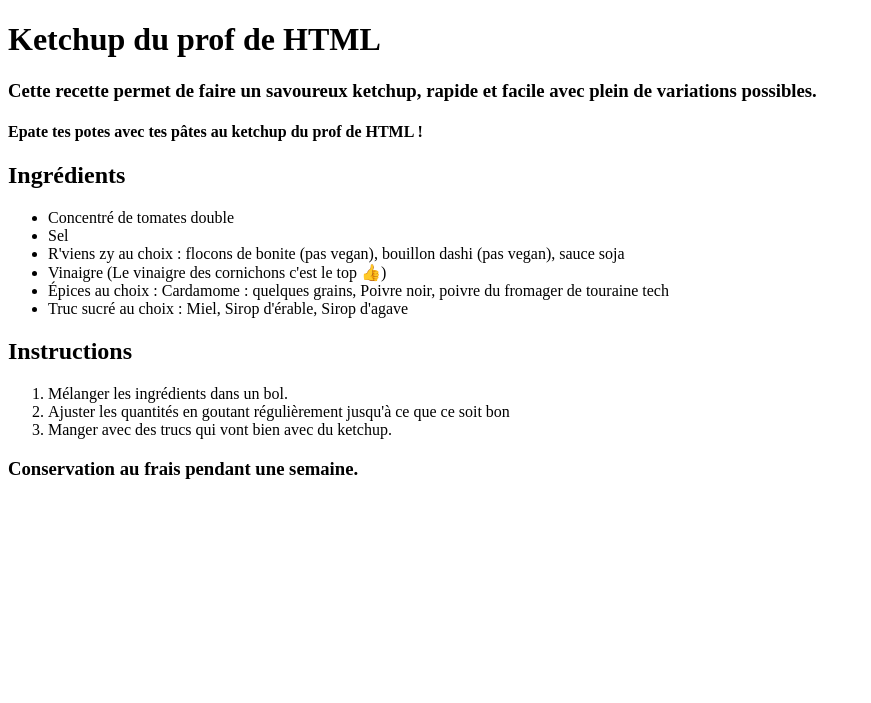
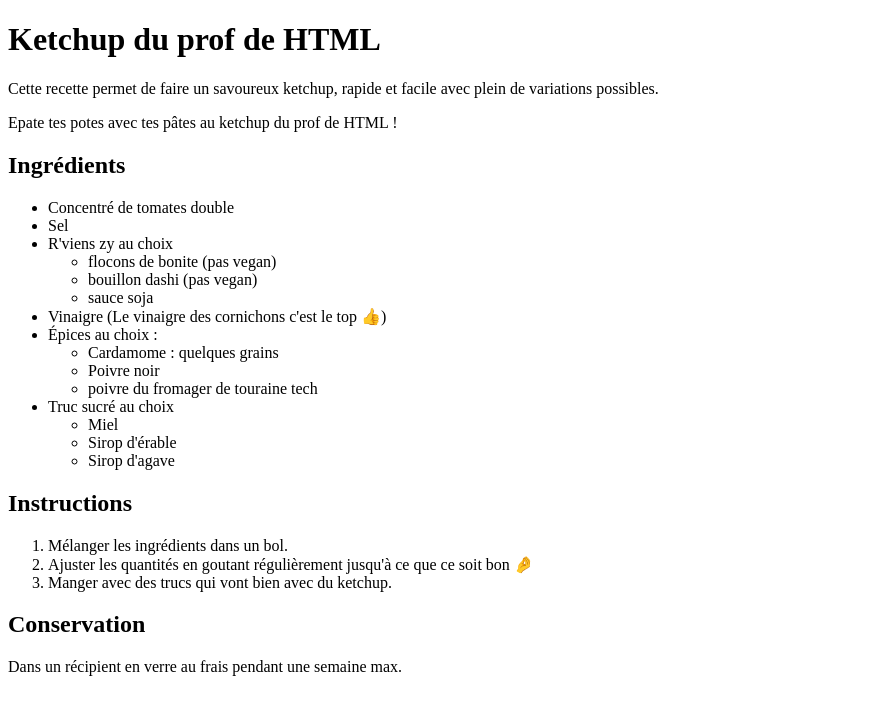
Before and after one commit to Luisa-hub12/site-statique-ghp, a plain HTML site: page index.html in a window 1280 px wide. Shown: the whole page, without its empty margins (0-871 px from the left). Drawn offline with Linux system fonts and the light colour scheme.

Commit message:
recette de ketchup.

```diff
--- a/index.html
+++ b/index.html
@@ -6,24 +6,51 @@
     <title>Document</title>
 </head>
 <body>
-    <h1>Ketchup du prof de HTML</h1>
-    <h3>Cette recette permet de faire un savoureux ketchup, rapide et facile avec plein de variations possibles.</h3>
-    <h4>Epate tes potes avec tes pâtes au ketchup du prof de HTML !</h4>
-    <h2>Ingrédients</h2>
+<h1>Ketchup du prof de HTML</h1>
+<p>Cette recette permet de faire un savoureux ketchup, rapide et facile avec plein de variations possibles.</p>
+<p>Epate tes potes avec tes pâtes au ketchup du prof de HTML !</p>
+
+<h2>Ingrédients</h2>
 <ul>
     <li>Concentré de tomates double</li>
     <li>Sel</li>
-    <li>R'viens zy au choix : flocons de bonite (pas vegan), bouillon dashi (pas vegan), sauce soja</li>
-    <li>Vinaigre (Le vinaigre des cornichons c'est le top 👍)</li>
-    <li>Épices au choix : Cardamome : quelques grains, Poivre noir, poivre du fromager de touraine tech</li>
-    <li>Truc sucré au choix : Miel, Sirop d'érable, Sirop d'agave</li>
+    <li>R'viens zy au choix
+        <ul>
+            <li>flocons de bonite (pas vegan)</li>
+            <li>bouillon dashi (pas vegan)</li>
+            <li>sauce soja</li>
+        </ul>
+    </li>
+    <li>Vinaigre (Le vinaigre des cornichons c'est le top <span aria-hidden="true">👍</span>)</li>
+    <!-- <span aria-hidden="true"> pour éviter que la description de l'emoji soit lu par les technologies d'assistance -->
+    <li>Épices au choix :
+        <ul>
+            <li>Cardamome : quelques grains</li>
+            <li>Poivre noir</li>
+            <li>poivre du fromager de touraine tech</li>
+        </ul>
+    </li>
+    <li>Truc sucré au choix
+        <ul>
+            <li>Miel</li>
+            <li>Sirop d'érable</li>
+            <li>Sirop d'agave</li>
+        </ul>
+    </li>
 </ul>
-    <h2>Instructions</h2>
+
+<h2>Instructions</h2>
 <ol>
     <li>Mélanger les ingrédients dans un bol.</li>
-    <li>Ajuster les quantités en goutant régulièrement jusqu'à ce que ce soit bon</li>
+    <li>Ajuster les quantités en goutant régulièrement jusqu'à ce que ce soit bon <span
+            aria-hidden="true">🤌</span></li>
     <li>Manger avec des trucs qui vont bien avec du ketchup.</li>
 </ol>
-    <h3>Conservation au frais pendant une semaine.</h3>
+
+<h2>Conservation</h2>
+<p>Dans un récipient en verre au frais pendant une semaine max.</p>
+
+<img src="assets/ketchup-du-prof-de-html.png" alt="">
+<!-- alt="" car image non porteuse d'informations -->
 </body>
 </html>
```
